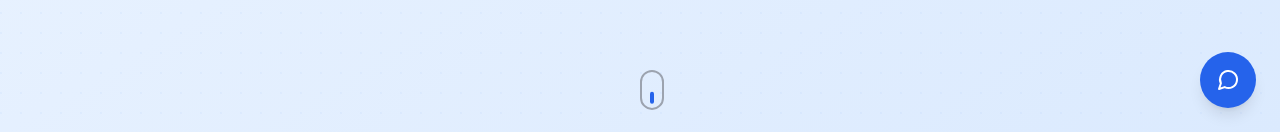
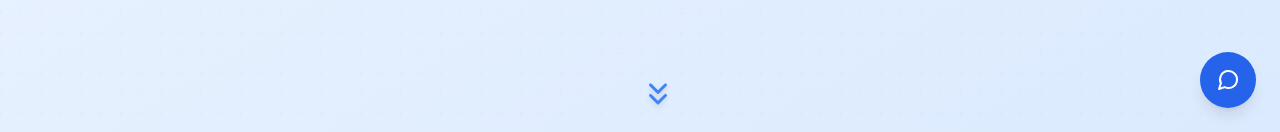
Before and after one commit to AbdullahRana18/react-portfolio, a React (Vite) app: page / in a window 1280 px wide. Shown: the part 668-800 px from the top of the page. Built offline with nearby package versions, Linux system fonts and the light colour scheme.

Commit message:
add Hero and Skills components with Framer Motion animations

```diff
--- a/src/components/Hero.jsx
+++ b/src/components/Hero.jsx
@@ -1,5 +1,5 @@
 import { motion } from 'framer-motion'
-import { Github, Linkedin, Mail, Download, MapPin, Phone } from 'lucide-react'
+import { Github, Linkedin, Mail, Download, MapPin, Phone, ChevronsDown } from 'lucide-react'
 
 const Hero = () => {
   const containerVariants = {
@@ -154,18 +154,20 @@ const Hero = () => {
         initial={{ opacity: 0, y: 20 }}
         animate={{ opacity: 1, y: 0 }}
         transition={{ delay: 1.5, duration: 0.5 }}
-        className="absolute bottom-8 left-1/2 transform -translate-x-1/2"
+        className="absolute bottom-8 left-1/2 transform -translate-x-1/2 cursor-pointer"
+        onClick={() => {
+          const aboutSection = document.querySelector('#about');
+          if (aboutSection) aboutSection.scrollIntoView({ behavior: 'smooth' });
+        }}
+        whileHover={{ scale: 1.1 }}
+        whileTap={{ scale: 0.9 }}
       >
         <motion.div
-          animate={{ y: [0, 10, 0] }}
-          transition={{ duration: 2, repeat: Infinity }}
-          className="w-6 h-10 border-2 border-gray-400 dark:border-gray-600 rounded-full flex justify-center"
+          animate={{ y: [0, 12, 0] }}
+          transition={{ duration: 2, repeat: Infinity, ease: "easeInOut" }}
+          className="text-primary-500 dark:text-primary-400 drop-shadow-md hover:text-primary-600 transition-colors"
         >
-          <motion.div
-            animate={{ y: [0, 12, 0] }}
-            transition={{ duration: 2, repeat: Infinity }}
-            className="w-1 h-3 bg-primary-600 dark:bg-primary-400 rounded-full mt-2"
-          />
+          <ChevronsDown size={36} />
         </motion.div>
       </motion.div>
     </section>
--- a/src/components/Skills.jsx
+++ b/src/components/Skills.jsx
@@ -42,6 +42,7 @@ const Skills = () => {
       color: 'from-green-500 to-emerald-500',
       skills: [
         { name: 'C#', level: 90, icon: Code },
+        { name: 'Python', level: 85, icon: Code },
         { name: 'ASP.NET MVC', level: 85, icon: Server },
         { name: 'ASP.NET Core', level: 88, icon: Server },
         { name: 'Web API', level: 82, icon: Server },
```
